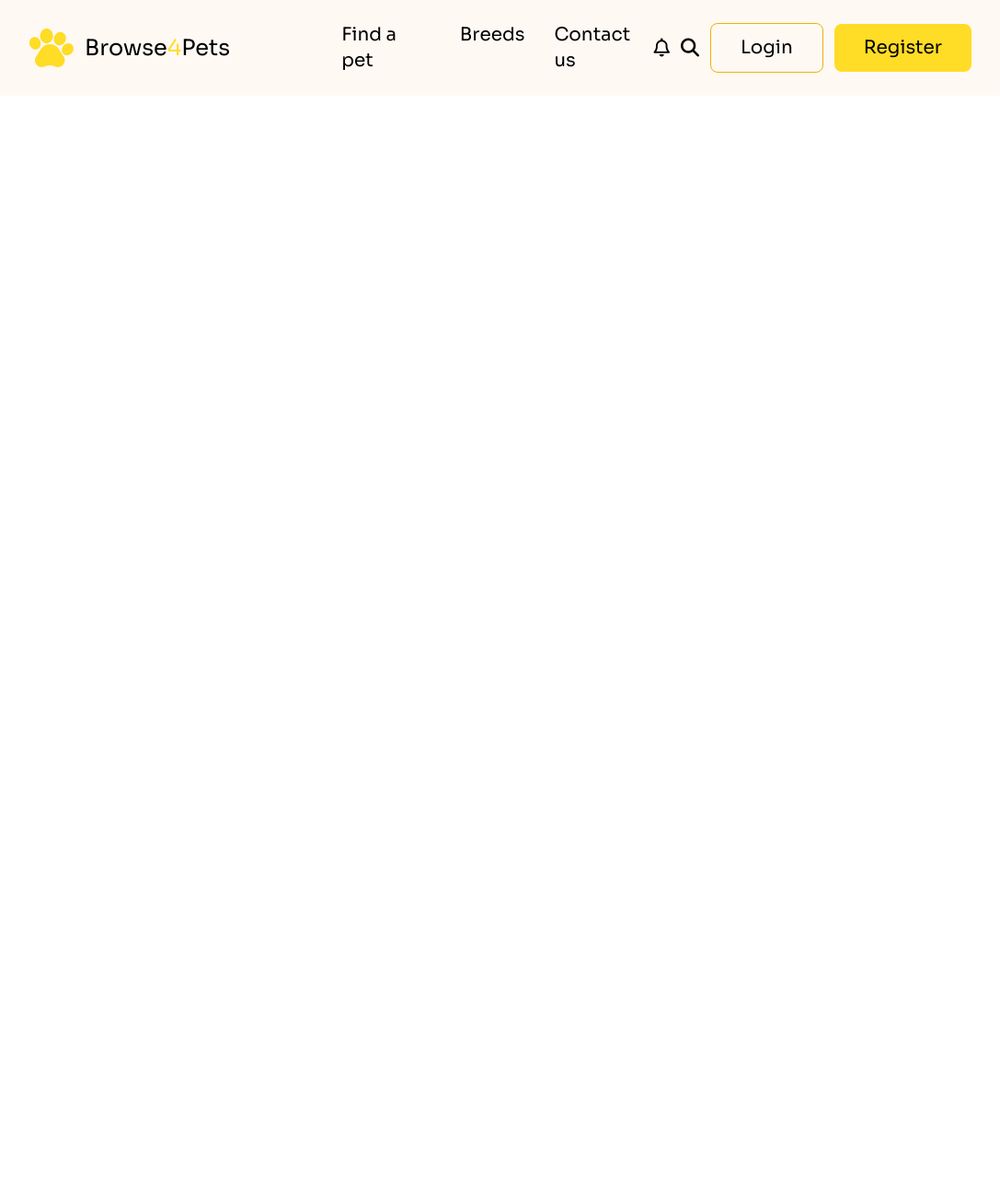
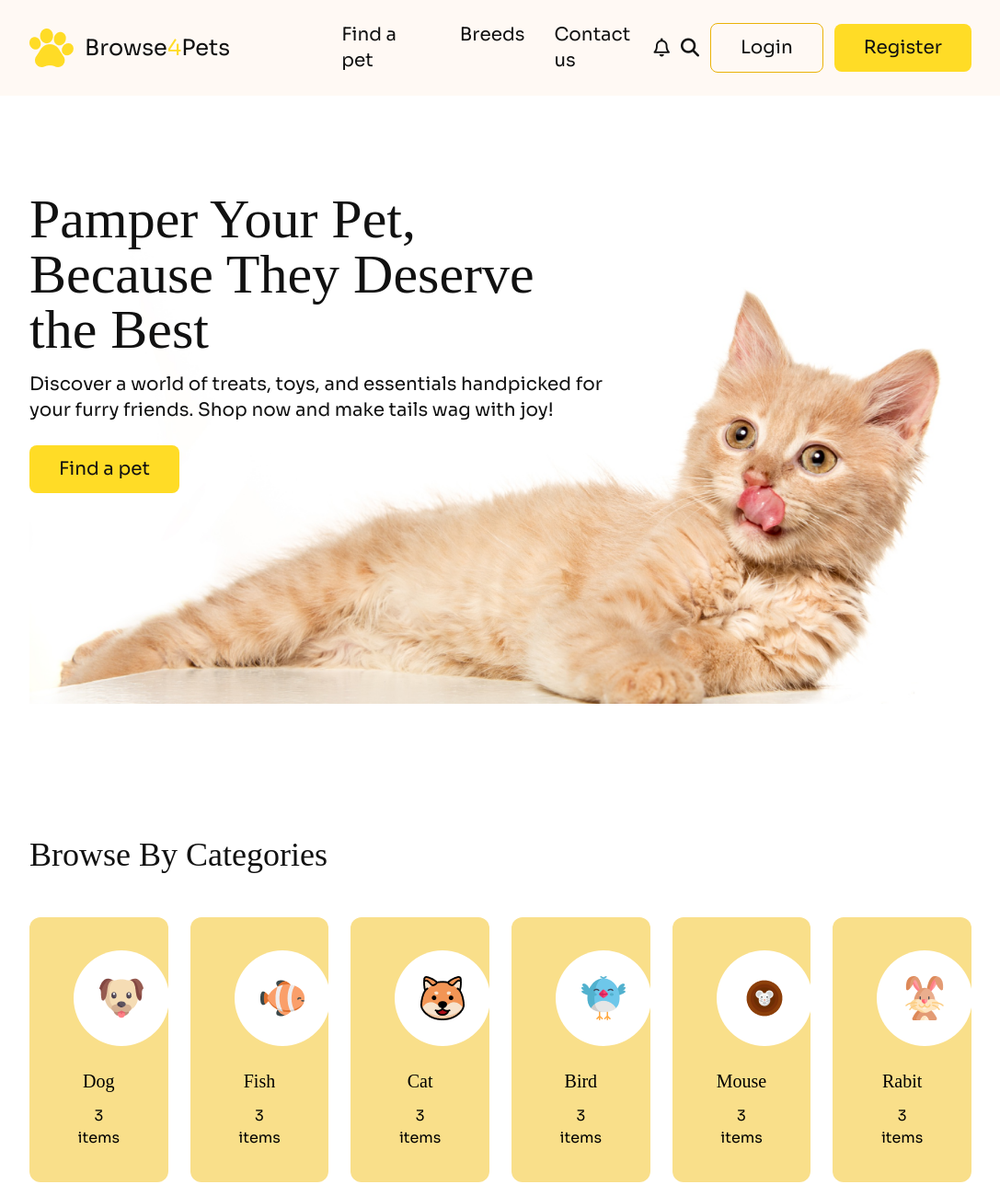
Before and after one commit to souravjoyaddar/living-lab-01, a plain HTML site: page index.html in a window 1280 px wide. Shown: the whole page at 92% size, without its empty margins (96-1183 px from the left). Before the commit the page ends 800 px from the top, so only its background shows below. Drawn offline with nearby package versions, Linux system fonts and the light colour scheme; a web font is replaced by a local one.

Commit message:
pet cards section done

```diff
--- a/index.html
+++ b/index.html
@@ -26,6 +26,7 @@
           extend: {
             colors: {
               clifford: "#da373d",
+              "text-primary": "#111111",
               "btn-primary": "#FFDC26",
               "bg-primary": "#FFF9F4",
               "cards-bg": "#F9DF8A",
@@ -37,7 +38,7 @@
     </script>
     <!-- font styles -->
     <style>
-      .adlam-display {
+      .adlam {
         font-family: "ADLaM Display", serif;
       }
       .sora {
@@ -45,10 +46,10 @@
       }
     </style>
   </head>
-  <body>
-    <header>
-      <nav class="bg-bg-primary sora container mx-auto">
-        <section class="flex items-center text-xl py-6 xl:mx-32">
+  <body class="text-text-primary">
+    <header class="sora">
+      <nav class="bg-bg-primary">
+        <section class="flex items-center text-xl py-6 lg:mx-32">
           <!-- nav section starts -->
           <div class="flex flex-1 gap-3 items-center">
             <!-- logo img & text -->
@@ -59,7 +60,7 @@
           </div>
           <!-- nav items -->
           <div class="flex-1">
-            <ul class="flex gap-8">
+            <ul class="flex gap-8 text-xl">
               <li><a href="#">Find a pet</a></li>
               <li><a href="#">Breeds</a></li>
               <li><a href="#">Contact us</a></li>
@@ -69,19 +70,161 @@
           <div class="flex gap-3 items-center">
             <i class="fa-regular fa-bell"></i>
             <i class="fa-solid fa-magnifying-glass"></i>
-            <button class="px-8 py-3 border border-yellow-500 rounded-lg">
+            <button
+              class="px-8 py-3 text-xl border border-yellow-500 rounded-lg"
+            >
               <a href="#">Login</a>
             </button>
-            <button class="px-8 py-3 rounded-lg bg-btn-primary">
+            <button class="px-8 py-3 text-xl rounded-lg bg-btn-primary">
               <a href="#">Register</a>
             </button>
           </div>
         </section>
       </nav>
       <!-- Nav section ends -->
+      <section class="mt-20 mb-36 lg:mx-32">
+        <!-- Banner section starts -->
+        <div class="relative">
+          <!-- banner image -->
+          <img src="./assets/cat-big.png" class="" alt="big cat" />
+          <div class="absolute top-6">
+            <!-- banner text -->
+            <h2 class="text-6xl adlam">
+              Pamper Your Pet,<br />
+              Because They Deserve <br />
+              the Best
+            </h2>
+            <p class="text-xl mt-4 mb-6">
+              Discover a world of treats, toys, and essentials handpicked for
+              <br />
+              your furry friends. Shop now and make tails wag with joy!
+            </p>
+            <!-- Banner button -->
+            <button class="px-8 py-3 text-xl rounded-lg bg-btn-primary">
+              <a href="#">Find a pet</a>
+            </button>
+          </div>
+        </div>
+      </section>
     </header>
     <main>
       <!-- main section starts -->
+      <section class="mb-32 lg:mx-32">
+        <!-- pet cards section -->
+        <h3 class="text-4xl mb-12 adlam">Browse By Categories</h3>
+        <div class="grid grid-cols-6 gap-6 sora">
+          <!-- card parent -->
+
+          <!-- card 1 -->
+          <div class="bg-cards-bg rounded-xl px-12 py-9">
+            <div
+              class="h-[104px] w-[104px] rounded-[50%] flex justify-center items-center bg-white"
+            >
+              <!-- card image -->
+              <img
+                src="./assets/dog-cartoon.png"
+                class="max-w-full"
+                alt="dog-cartoon"
+              />
+            </div>
+            <div class="mt-6 text-center text-black">
+              <!-- card text -->
+              <h5 class="mb-3 text-xl adlam">Dog</h5>
+              <p class="text-base">3 items</p>
+            </div>
+          </div>
+          <!-- card 2 -->
+          <div class="bg-cards-bg rounded-xl px-12 py-9">
+            <div
+              class="h-[104px] w-[104px] rounded-[50%] flex justify-center items-center bg-white"
+            >
+              <!-- card image -->
+              <img
+                src="./assets/fish-cartoon.png"
+                class="max-w-full"
+                alt="dog-cartoon"
+              />
+            </div>
+            <div class="mt-6 text-center text-black">
+              <!-- card text -->
+              <h5 class="mb-3 text-xl adlam">Fish</h5>
+              <p class="text-base">3 items</p>
+            </div>
+          </div>
+          <!-- card 3 -->
+          <div class="bg-cards-bg rounded-xl px-12 py-9">
+            <div
+              class="h-[104px] w-[104px] rounded-[50%] flex justify-center items-center bg-white"
+            >
+              <!-- card image -->
+              <img
+                src="./assets/cat-cartoon.png"
+                class="max-w-full"
+                alt="dog-cartoon"
+              />
+            </div>
+            <div class="mt-6 text-center text-black">
+              <!-- card text -->
+              <h5 class="mb-3 text-xl adlam">Cat</h5>
+              <p class="text-base">3 items</p>
+            </div>
+          </div>
+          <!-- card 4 -->
+          <div class="bg-cards-bg rounded-xl px-12 py-9">
+            <div
+              class="h-[104px] w-[104px] rounded-[50%] flex justify-center items-center bg-white"
+            >
+              <!-- card image -->
+              <img
+                src="./assets/bird-cartoon.png"
+                class="max-w-full"
+                alt="dog-cartoon"
+              />
+            </div>
+            <div class="mt-6 text-center text-black">
+              <!-- card text -->
+              <h5 class="mb-3 text-xl adlam">Bird</h5>
+              <p class="text-base">3 items</p>
+            </div>
+          </div>
+          <!-- card 5 -->
+          <div class="bg-cards-bg rounded-xl px-12 py-9">
+            <div
+              class="h-[104px] w-[104px] rounded-[50%] flex justify-center items-center bg-white"
+            >
+              <!-- card image -->
+              <img
+                src="./assets/mouse-cartoon.png"
+                class="max-w-full"
+                alt="dog-cartoon"
+              />
+            </div>
+            <div class="mt-6 text-center text-black">
+              <!-- card text -->
+              <h5 class="mb-3 text-xl adlam">Mouse</h5>
+              <p class="text-base">3 items</p>
+            </div>
+          </div>
+          <!-- card 6 -->
+          <div class="bg-cards-bg rounded-xl px-12 py-9">
+            <div
+              class="h-[104px] w-[104px] rounded-[50%] flex justify-center items-center bg-white"
+            >
+              <!-- card image -->
+              <img
+                src="./assets/rabbit-cartoon.png"
+                class="max-w-full"
+                alt="dog-cartoon"
+              />
+            </div>
+            <div class="mt-6 text-center text-black">
+              <!-- card text -->
+              <h5 class="mb-3 text-xl adlam">Rabit</h5>
+              <p class="text-base">3 items</p>
+            </div>
+          </div>
+        </div>
+      </section>
     </main>
     <footer>
       <!-- footer section starts -->
```
